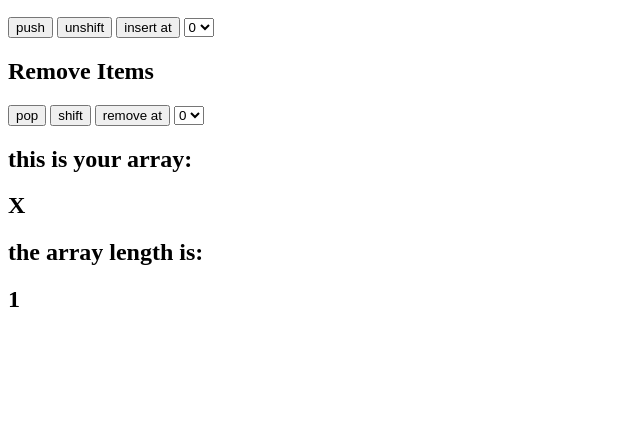
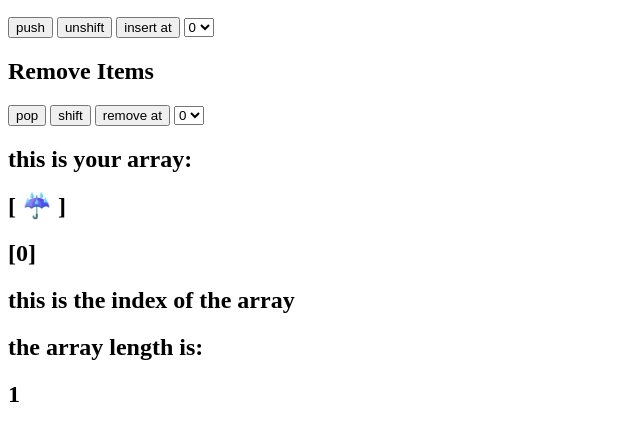
Before and after one commit to RobStenning/visualArray, a plain HTML site: page visualarray.html in a window 1280 px wide. Both pictures are taken after a click on the button "push". Shown: the part 110-550 px from the top of the page, without its empty margins (0-640 px from the left). Drawn offline with Linux system fonts and the light colour scheme.

Commit message:
all functionality working

```diff
--- a/index.js
+++ b/index.js
@@ -1,7 +1,7 @@
 console.log('welcome to array builder')
 const myArray = new Array();
 const visualArray = document.getElementById('array');
-visualArray.innerHTML = 'use the buttons to amend the array'
+visualArray.innerHTML = '[use the buttons to amend the array]'
 const visualLength = document.getElementById('length');
 visualLength.innerHTML = myArray.length;
 
@@ -18,19 +18,19 @@ insertButton.addEventListener("click", insertArray)
 const addRange = document.getElementById('addRange');
 
 function pushToArray(){
-    myArray.push('X');
+    myArray.push('&#9748');
     refreshArray();
 }
 
 function unshiftArray(){
-    myArray.unshift('Y');
+    myArray.unshift('&#9889');
     refreshArray();
 }
 
 function insertArray(){
     let insertAt = addRange.options[addRange.selectedIndex].innerHTML
     console.log(`inserting at index of ${insertAt}`)
-    myArray.splice(insertAt, 0, 'Z')
+    myArray.splice(insertAt, 0, '&#9924')
     refreshArray();
 }
 
@@ -59,7 +59,7 @@ function shiftArray(){
 function removeFromArray(){
     let removeAt = removeRange.options[removeRange.selectedIndex].innerHTML
     console.log(`removing at index of ${removeAt}`)
-    myArray.splice(removeAt, 1, 'W')
+    myArray.splice(removeAt, 1)
     refreshArray();
 }
 
@@ -78,12 +78,25 @@ function selectRange(){
         i += 1;
         removeRange.appendChild(addOption);
         addRange.appendChild(removeOption);
+    } while (i < myArray.length + 1)
+}
+
+function indexOf(){
+    let i = 0;
+    const indexArray =new Array();
+    indexArray.length = 0;
+    do {
+        const indexOf = document.getElementById('indexOf')
+        indexArray.push(i);
+        i += 1;
+        indexOf.innerHTML = `[${indexArray}]`;
     } while (i < myArray.length)
 }
 
 function refreshArray(){
-    visualArray.innerHTML = myArray
+    visualArray.innerHTML = `[ ${myArray} ]`
     visualLength.innerHTML = myArray.length
     console.log(`my array is ${myArray.length} long`)
     selectRange();
+    indexOf();
 }
--- a/visualarray.html
+++ b/visualarray.html
@@ -31,6 +31,10 @@
     <h2 id="array"></h2>
 </div>
 <div>
+    <h2 id="indexOf"></h2>
+    <h2>this is the index of the array</h2>
+</div>
+<div>
     <h2>the array length is:</h2>
     <h2 id="length"></h2>
 </div>
```
